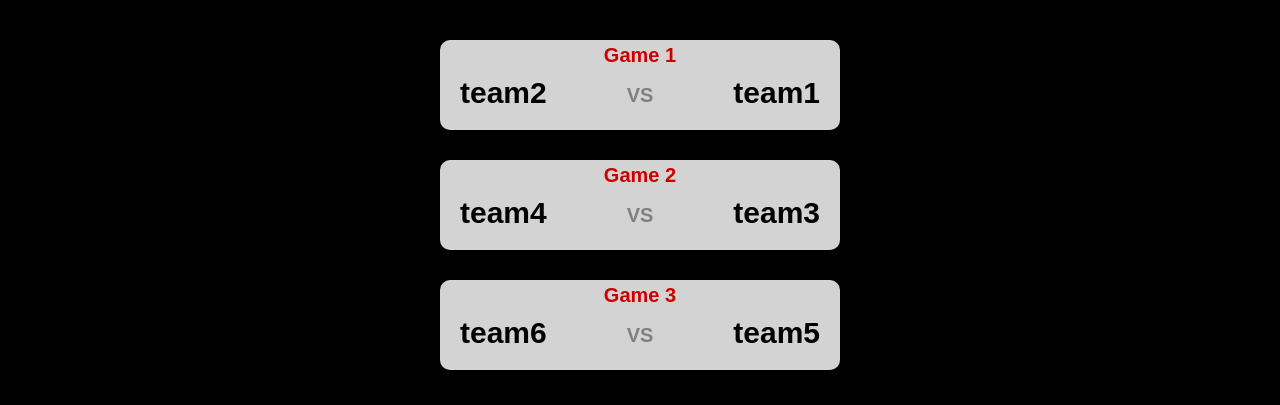
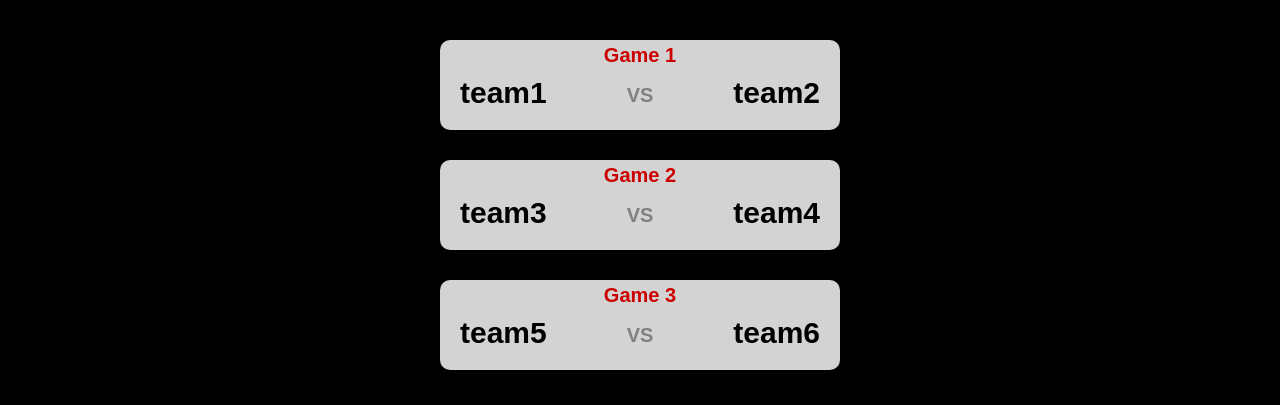
Before and after one commit to codesquad-member-2020/baseball-08, a React (Create React App) app in the folder FE/: page / in a window 1280 px wide. Shown: the part 190-595 px from the top of the page. Built offline with nearby package versions, Linux system fonts and the light colour scheme.

Commit message:
[FE] Fix: Select Game 에서 Away <-> Home 표시 순서 변경
Title >
* Select Game 에서 Away <-> Home 표시 순서 변경.

Description >
* 기존 좌(Home) 우(Away) 표시 되던 팀 이름을 좌(Away) 우(Home) 으로
수정.

```diff
--- a/FE/src/components/SelectGame/SelectGame.tsx
+++ b/FE/src/components/SelectGame/SelectGame.tsx
@@ -42,7 +42,7 @@ function SelectGame() {
       <GameTitle title="Baseball Game Service"></GameTitle>
       <SelectGamePhrase title="참가할 게임을 선택하세요"></SelectGamePhrase>
       {games.map((game:any, index:any) =>
-        <Versus index={game.game} homeTeamName={game.home} awayTeamName={game.away}></Versus>
+        <Versus index={game.game} awayTeamName={game.away} homeTeamName={game.home}></Versus>
         )
       }
     </StyledDiv>
--- a/FE/src/components/SelectGame/publicComponent/Versus.tsx
+++ b/FE/src/components/SelectGame/publicComponent/Versus.tsx
@@ -22,7 +22,7 @@ const StyledGameTitle = styled.p`
   text-align: center;
 `;
 
-const StyledHomeTeamName = styled.p`
+const StyledAwayTeamName = styled.p`
   float: left;
   position: relative;
   font-size: 30px;
@@ -38,7 +38,7 @@ const StyledHomeTeamName = styled.p`
   }
 `;
 
-const StyledAwayTeamName = styled.p`
+const StyledHomeTeamName = styled.p`
   float: right;
   position: relative;
   font-size: 30px;
@@ -69,9 +69,9 @@ function Versus(props: any) {
   return (
     <StyledVersus>
       <StyledGameTitle>Game {props.index}</StyledGameTitle>
+      <StyledAwayTeamName>{props.awayTeamName}</StyledAwayTeamName>
+      <StyledVersusText>VS</StyledVersusText>
       <StyledHomeTeamName>{props.homeTeamName}</StyledHomeTeamName>
-      <StyledVersusText>VS</StyledVersusText>
-      <StyledAwayTeamName>{props.awayTeamName}</StyledAwayTeamName>
     </StyledVersus>
   );
 }
```
